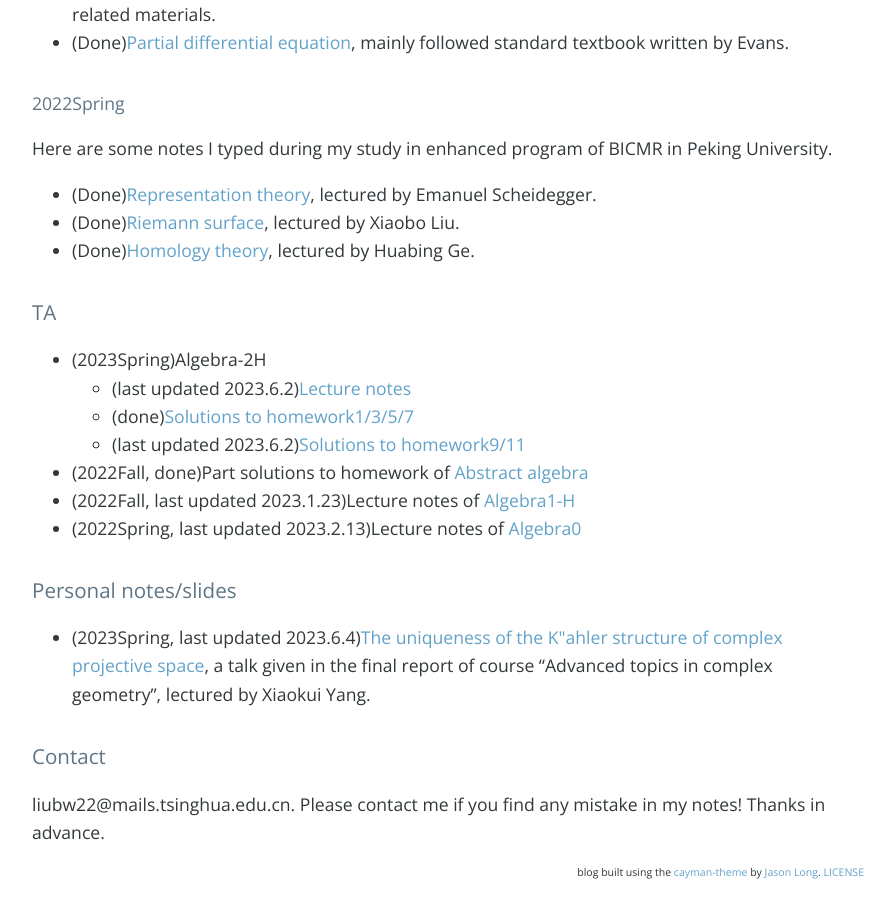
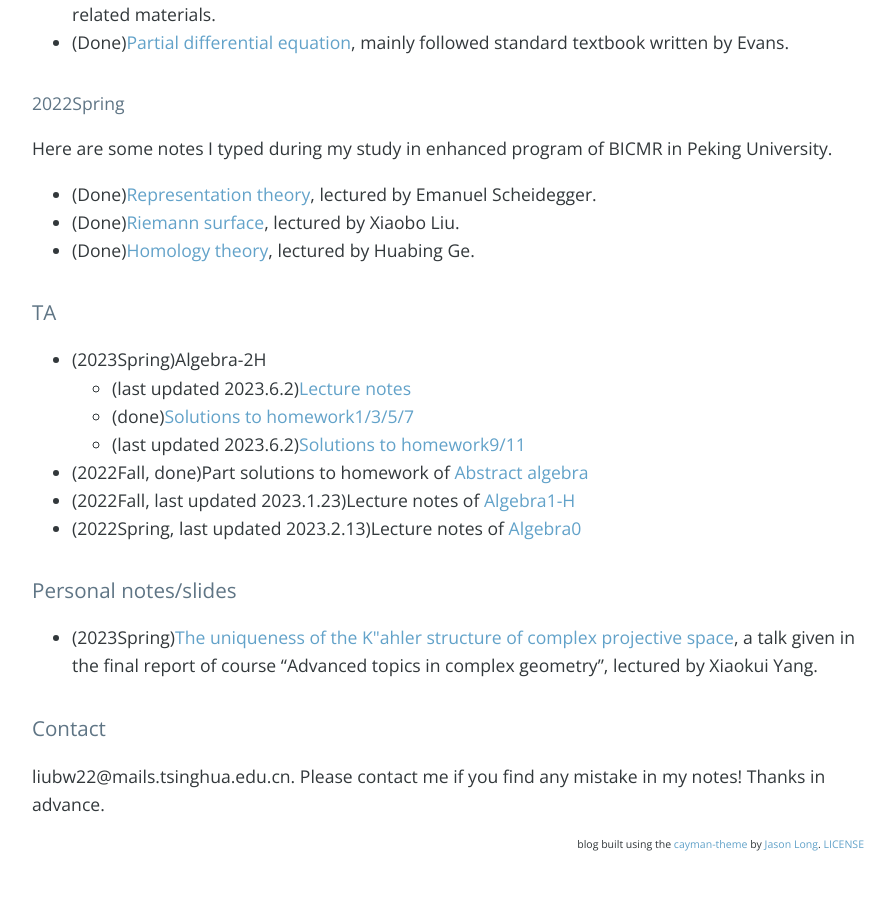
Before and after one commit to bowenl-math/bowenl-math.github.io, a Jekyll site: the page built from index.md, in a window 1280 px wide and 900 px high, scrolled down 1226 px. Shown: the whole window, without its empty margins (192-1087 px from the left). Built offline with Jekyll 4.4.1, drawn with Linux system fonts in a browser that asks for light colours; nearby versions of some CDN libraries; our own code applies the rules of GitHub Pages for plain Markdown files; the list of posts is cut into pages by our own code; comment, search, counter and statistics services are not loaded; after the commit the page ends 2097 px from its top, so only the background shows below that.

Commit message:
Update index.md

```diff
--- a/index.md
+++ b/index.md
@@ -39,7 +39,7 @@ Here are some notes I typed during my study in enhanced program of BICMR in Peki
 
 
 ### Personal notes/slides
-* (2023Spring, last updated 2023.6.4)[The uniqueness of the K\"ahler structure of complex projective space](notes/personal notes/Uniqueness_CPn.pdf), a talk given in the final report of course "Advanced topics in complex geometry", lectured by Xiaokui Yang.
+* (2023Spring)[The uniqueness of the K\"ahler structure of complex projective space](notes/personal notes/Uniqueness_CPn.pdf), a talk given in the final report of course "Advanced topics in complex geometry", lectured by Xiaokui Yang.
 
 
 ### Contact
```
